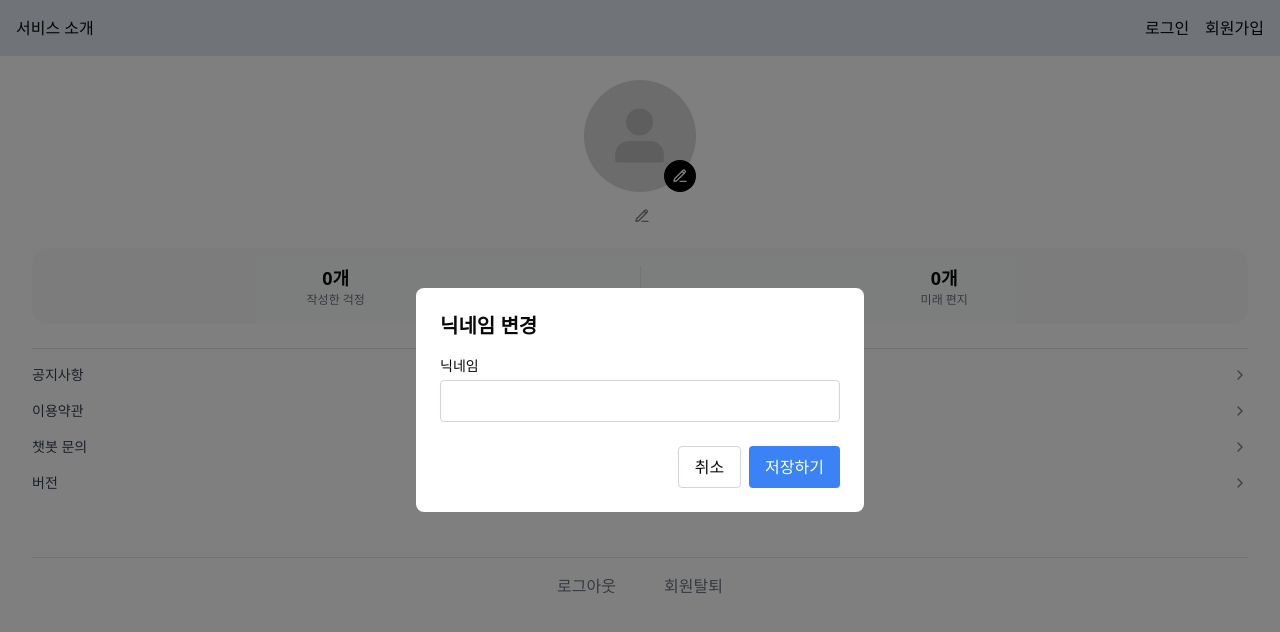
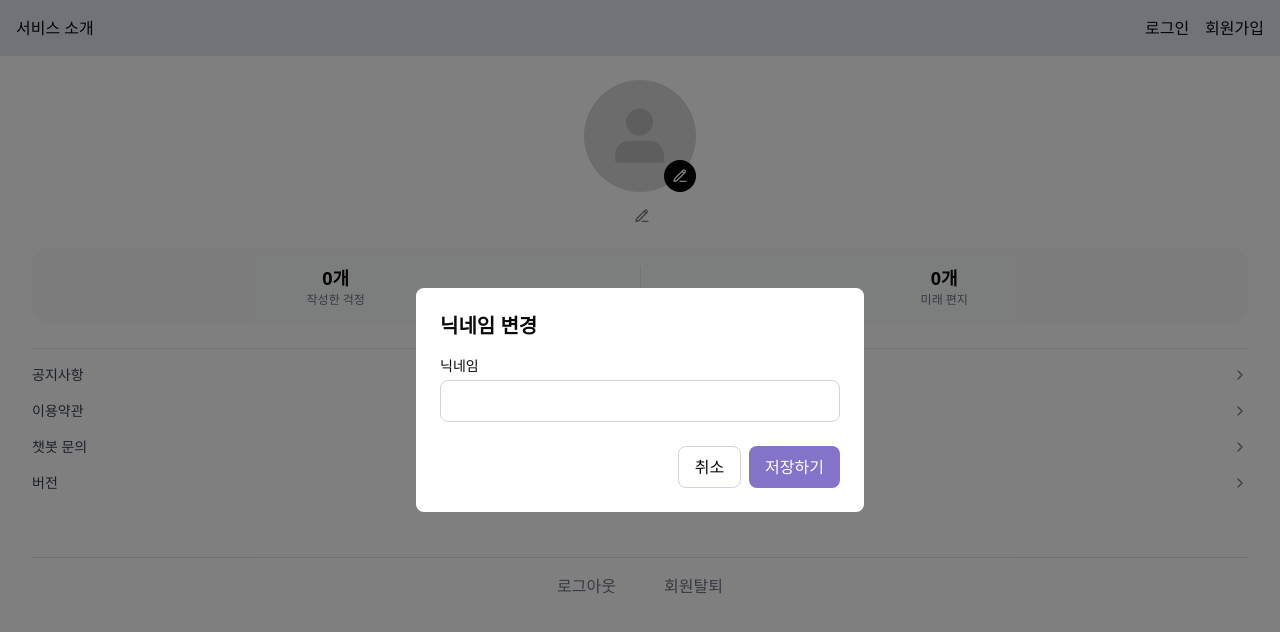
Before and after one commit to PomegranateBlue/dont_worry, a Next.js app: page /mypage in a window 1280 px wide. Both pictures are taken after a click on the button 642 px from the left and 216 px from the top of the page. Shown: the top 632 px of the page. Built offline with nearby package versions, Linux system fonts and the light colour scheme; no server answers.

Commit message:
💄 style: css 수정

```diff
--- a/src/components/mypage/NicknameEditModal.tsx
+++ b/src/components/mypage/NicknameEditModal.tsx
@@ -84,7 +84,7 @@ const NicknameEditModal = ({
             </label>
             <input
               id="nickname"
-              className="w-full p-2 border border-gray-300 rounded"
+              className="w-full p-2 border border-gray-300 rounded-lg"
               {...register('nickname')}
             />
             {errors.nickname && (
@@ -98,14 +98,14 @@ const NicknameEditModal = ({
             <button
               type="button"
               onClick={onClose}
-              className="px-4 py-2 border border-gray-300 rounded"
+              className="px-4 py-2 border border-gray-300 hover:bg-gray-100 rounded-lg"
             >
               취소
             </button>
             <button
               type="submit"
               disabled={updateMutation.isPending}
-              className="px-4 py-2 bg-blue-500 text-white rounded"
+              className="px-4 py-2 bg-primaryPurple hover:bg-opacity-70 text-white rounded-lg transition duration-300"
             >
               {updateMutation.isPending ? '저장 중...' : '저장하기'}
             </button>
```
